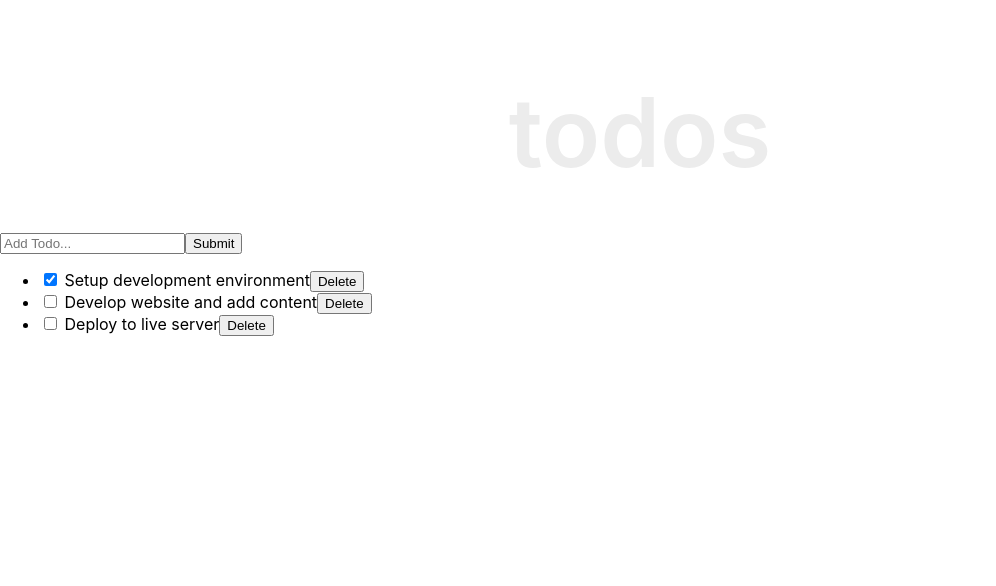
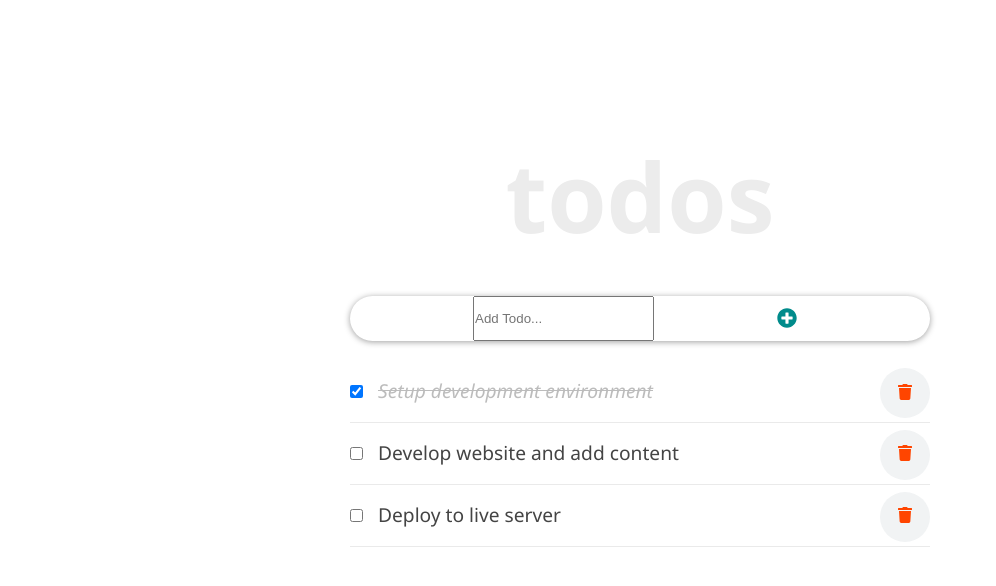
Before and after one commit to freddykaberuka/microverse-todo, a React (Create React App) app: page / in a window 1280 px wide. Shown: the top 586 px of the page, without its empty margins (0-996 px from the left). Built offline with nearby package versions, Linux system fonts and the light colour scheme.

Commit message:
add styles

```diff
--- a/src/App.css
+++ b/src/App.css
@@ -1,3 +1,4 @@
+
 * {
   box-sizing: border-box;
   margin: 0;
@@ -11,7 +12,6 @@ body {
   background: #fff;
   height: 100vh;
 }
-
 .container {
   display: flex;
   flex-direction: column;
@@ -63,14 +63,3 @@ body {
   outline: none;
   border: none;
 }
-
-.input-submit svg {
-  color: darkcyan;
-  font-size: 20px;
-  margin-top: 2px;
-}
-
-.inputTodo {
-  outline: none;
-  border: none;
-}
--- a/src/components/InputTodo.js
+++ b/src/components/InputTodo.js
@@ -1,50 +1,5 @@
-// import React, { useState } from 'react';
-// import { FaPlusCircle } from 'react-icons/fa';
-
-// const InputTodo = (props) => {
-//   const [title, setTitle] = useState('');
-
-//   const onChange = (e) => {
-//     setTitle(e.target.value);
-//   };
-
-//   const handleSubmit = (e) => {
-//     e.preventDefault();
-//     if (title.trim()) {
-//       const addTodoProps = props;
-//       addTodoProps(title);
-//       setTitle('');
-//     } else {
-//       // eslint-disable-next-line no-alert
-//       alert('Please write item');
-//     }
-//   };
-//   return (
-//     <form onSubmit={handleSubmit} className="form-container">
-//       <input
-//         type="text"
-//         className="input-text"
-//         placeholder="Add todo..."
-//         value={title}
-//         name="title"
-//         onChange={onChange}
-//       />
-//       <button className="input-submit" type="button">
-//         <FaPlusCircle
-//           style={{
-//             color: 'darkcyan',
-//             fontSize: '20px',
-//             marginTop: '2px',
-//           }}
-//         />
-
-//       </button>
-//     </form>
-//   );
-// };
-// export default InputTodo;
-
 import React, { Component } from "react"
+import { FaPlusCircle } from 'react-icons/fa';
 
 class InputTodo extends Component {
     state = {
@@ -72,9 +27,17 @@ class InputTodo extends Component {
 
   render() {
     return (
-      <form onSubmit={this.handleSubmit}>
+      <form onSubmit={this.handleSubmit} className="form-container">
         <input type="text" placeholder="Add Todo..." value={this.state.title} onChange={this.onChange} name ="title"/>
-        <button>Submit</button>
+        <button className="input-submit">
+            <FaPlusCircle
+          style={{
+            color: 'darkcyan',
+            fontSize: '20px',
+            marginTop: '2px',
+          }}
+        />
+        </button>
       </form>
     )
   }
--- a/src/components/TodoContainer.js
+++ b/src/components/TodoContainer.js
@@ -65,13 +65,15 @@ addTodoItem = title => {
 
   render() {
     return (
-      <div>
+      <div className="container">
+        <div className="inner">
         <Header />
         <InputTodo addTodoProps={this.addTodoItem}/>
       <TodosList todos={this.state.todos}
       handleChangeProps={this.handleChange}
       deleteTodoProps={this.delTodo}/>
     </div>
+    </div>
 
     )
   }
--- a/src/components/TodoItem.js
+++ b/src/components/TodoItem.js
@@ -1,12 +1,26 @@
 import React from "react"
+import styles from "./TodoItem.module.css"
+import { FaTrash } from 'react-icons/fa';
+
 
 function TodoItem(props) {
-  return <li>
-    <input type="checkbox" checked={props.todo.completed} onChange={() => props.handleChangeProps(props.todo.id)}/> {props.todo.title}
+  const completedStyle = {
+  fontStyle: "italic",
+  color: "#595959",
+  opacity: 0.4,
+  textDecoration: "line-through",
+}
+  return (
+    <li className={styles.item}>
+    <input type="checkbox" className={styles.checkbox} checked={props.todo.completed} onChange={() => props.handleChangeProps(props.todo.id)}/>
     <button onClick={() => props.deleteTodoProps(props.todo.id)}>
-  Delete
+  <FaTrash style={{ color: 'orangered', fontSize: '16px' }} />
 </button>
+<span style={props.todo.completed ? completedStyle : null}>
+      {props.todo.title}
+    </span>
     </li>
+  )
 }
 
 export default TodoItem
--- a/src/index.js
+++ b/src/index.js
@@ -1,6 +1,7 @@
 import React from 'react';
 import ReactDOM from 'react-dom/client';
 import './index.css';
+import "./App.css"
 // import App from './App';
 import reportWebVitals from './reportWebVitals';
 import TodoContainer from './components/TodoContainer';
```
